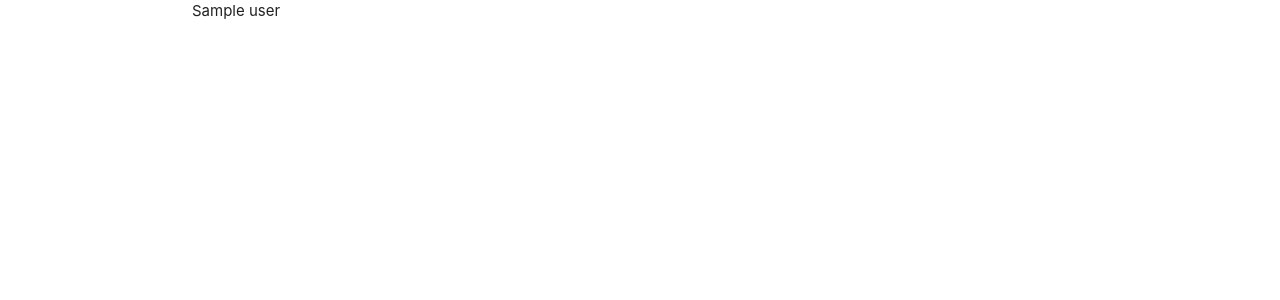
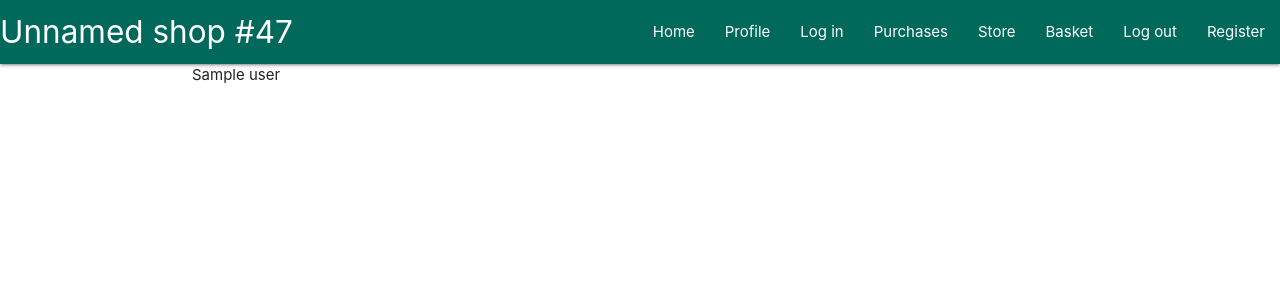
Before and after one commit to EonTAS/Backend-Dev, a Flask app: page / in a window 1280 px wide. Before the commit the part shown is almost empty. Shown: the top 300 px of the page. Run offline with Flask 2, Linux system fonts and the light colour scheme; a database or web service that is not in the repository returns one stand-in record (values such as "Sample title"); some libraries are stand-ins or nearby versions.

Commit message:
Navbar added with macro to reduce duplicate html

```diff
--- a/static/js/script.js
+++ b/static/js/script.js
@@ -0,0 +1,3 @@
+$(document).ready(function(){
+    $('.sidenav').sidenav();
+  });
--- a/templates/base.html
+++ b/templates/base.html
@@ -14,6 +14,34 @@
 <body>
 
 	<header>
+        <!-- allows one list to use in multiple places -->
+        {% macro pageList() %}
+            <li><a href="#">Home</a></li>
+            <li><a href="#">Profile</a></li>
+            <li><a href="#">Log in</a></li>
+            <li><a href="#">Purchases</a></li>
+            <li><a href="#">Store</a></li>
+            <li><a href="#">Basket</a></li>
+            <li><a href="#">Log out</a></li>
+            <li><a href="#">Register</a></li>
+        {% endmacro %}
+
+	    <!-- desktop -->
+	    <nav class="nav-extended teal darken-3">
+	        <div class="nav-wrapper">
+	            <a href="#!" class="brand-logo">Unnamed shop #47</a>
+	            <a href="#" data-target="mobile-demo" class="sidenav-trigger"><i class="material-icons">menu</i></a>
+	            <ul class="right hide-on-med-and-down">
+                    {{ pageList() }}
+	            </ul>
+
+	        </div>
+	    </nav>
+
+	    <!-- mobile -->
+	    <ul class="sidenav" id="mobile-demo">
+            {{ pageList() }}
+	    </ul>
 	</header>
 
 
```
